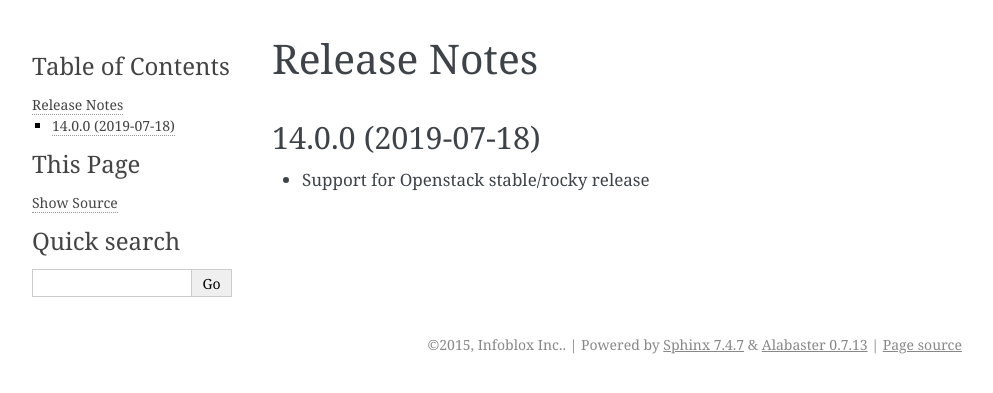
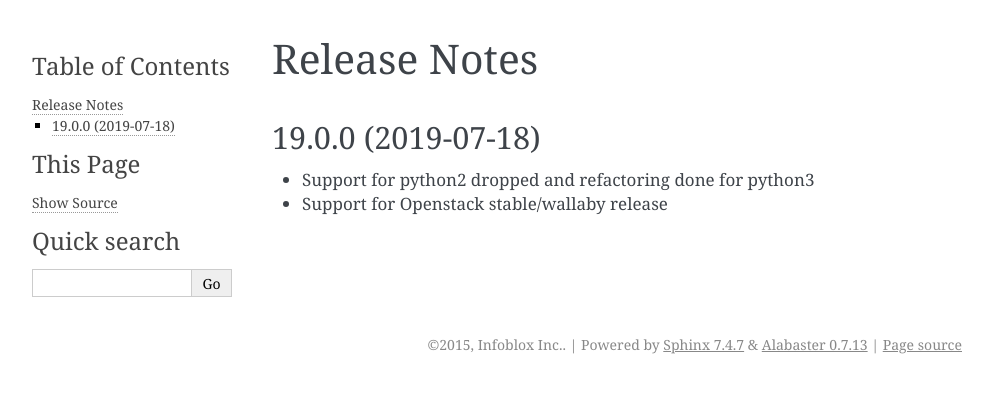
Before and after one commit to AvRajath/networking-infoblox, a Sphinx documentation site: the page built from doc/source/ReleaseNotes.rst, in a window 1280 px wide. Shown: the top 393 px of the page, without its empty margins (148-1141 px from the left). Built offline with Sphinx 7.4.7, drawn with Linux system fonts in a browser that asks for light colours.

Commit message:
Updated Release Notes and Readme

```diff
--- a/README.rst
+++ b/README.rst
@@ -23,7 +23,7 @@ This release of the driver supports:
 * Support for GM and CP members and Cloud API
 * Flexible mapping of OpenStack entities to network view
 * Set EAs to populate the Cloud tab in the Infoblox UI
-* Support for Neutron Rocky release (release 14.0.0 of the Driver)
+* Support for Neutron Wallaby release (release 19.0.0 of the Driver)
 * Authentication:
 
   - Support for keystone v3 configuration:
--- a/doc/source/ReleaseNotes.rst
+++ b/doc/source/ReleaseNotes.rst
@@ -1,7 +1,8 @@
 Release Notes
 -------------
 
-14.0.0 (2019-07-18)
+19.0.0 (2019-07-18)
 ___________________
 
-* Support for Openstack stable/rocky release
+* Support for python2 dropped and refactoring done for python3
+* Support for Openstack stable/wallaby release
```
Also changed, not shown: other parts of README.rst (+1 -1 lines).
